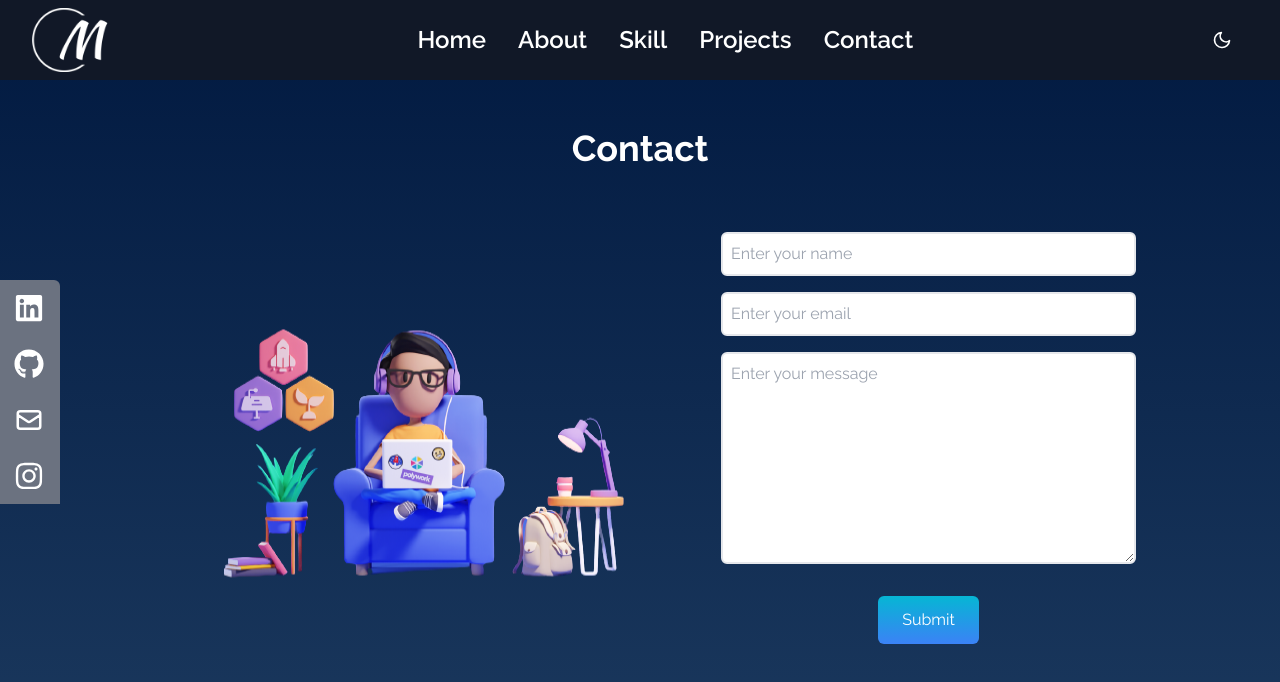
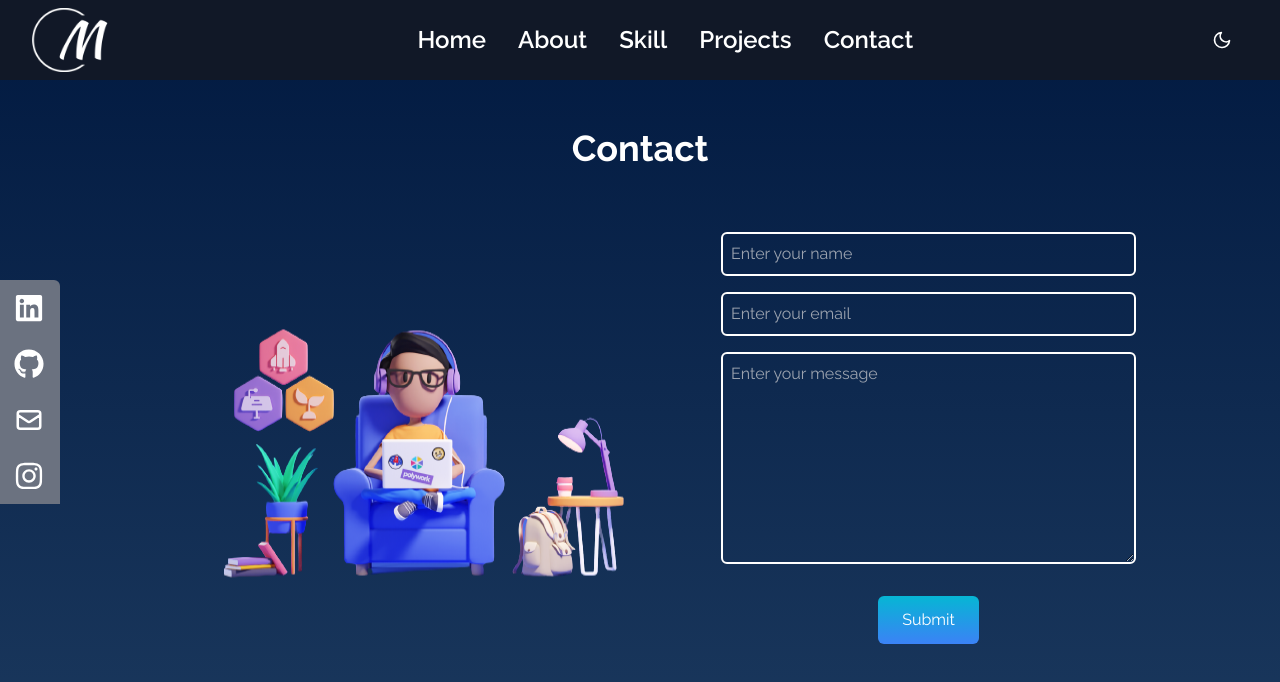
Before and after one commit to Manasamohapatra1/My_Portfolio, a React (Create React App) app: page /contactme in a window 1280 px wide. Shown: the top 682 px of the page. Built offline with nearby package versions, Linux system fonts and the light colour scheme.

Commit message:
small changes in contact

```diff
--- a/src/App.js
+++ b/src/App.js
@@ -62,8 +62,8 @@ function App() {
     <div
       className={`min-h-screen ${
         theme === "dark"
-          ? "bg-gradient-to-t from-[#1c3a5f] to-[#011940] text-white"
-          : "bg-gradient-to-t from-[#edf3f3] to-[#badeb1] text-black"
+          ? "bg-gradient-to-t from-[#1c3a5f] to-[#011940] text-white "
+          : "bg-gradient-to-t from-[#edf3f3] to-[#badeb1] text-black "
       }`}
     >
       <SocialLinks />
--- a/src/components/ContactMe.jsx
+++ b/src/components/ContactMe.jsx
@@ -1,8 +1,11 @@
 import React from "react";
 import Contactme from "../Assets/contact.png";
 import { motion } from "framer-motion";
+import ThemeContext from "../theme/ThemeContext";
+import { useContext } from "react";
 
 const Contact = () => {
+  const { theme } = useContext(ThemeContext);
   return (
     <div name="contact" className="w-full h-full p-4">
       <div className="flex flex-col p-4 justify-between max-w-screen-lg mx-auto h-full">
@@ -36,19 +39,25 @@ const Contact = () => {
               type="text"
               name="name"
               placeholder="Enter your name"
-              className="p-2  border-2 rounded-md focus:outline-none"
+              className={` p-2 bg-transparent border-2 rounded-md focus:outline-none ${
+                theme === "light" ? "border-black" : "border-white"
+              }`}
             />
             <input
               type="text"
               name="email"
               placeholder="Enter your email"
-              className="my-4 p-2  border-2 rounded-md focus:outline-none"
+              className={`my-4 p-2 bg-transparent border-2 rounded-md focus:outline-none ${
+                theme === "light" ? "border-black" : "border-white"
+              }`}
             />
             <textarea
               name="message"
               placeholder="Enter your message"
               rows="8"
-              className="p-2  border-2 rounded-md focus:outline-none"
+              className={`p-2 bg-transparent border-2 rounded-md focus:outline-none ${
+                theme === "light" ? "border-black" : "border-white"
+              }`}
             ></textarea>
 
             <button className="bg-gradient-to-b from-cyan-500 to-blue-500 px-6 py-3 my-8 mx-auto flex items-center rounded-md hover:scale-110 duration-300">
```
